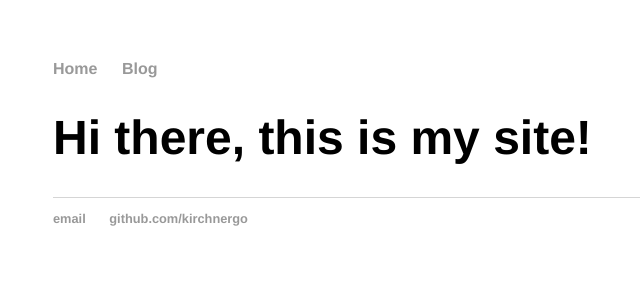
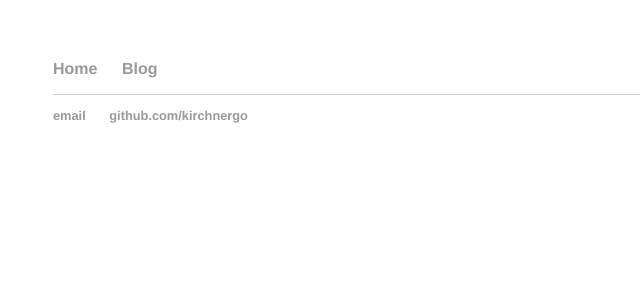
Before and after one commit to kirchnergo/kirchnergo.github.io, a Jekyll site: the page built from index.html, in a window 1280 px wide. Shown: the top 300 px of the page, without its empty margins (139-779 px from the left). Built offline with Jekyll 4.4.1, drawn with Linux system fonts in a browser that asks for light colours.

Commit message:
Update index.html

```diff
--- a/index.html
+++ b/index.html
@@ -1,7 +1,4 @@
 ---
 layout: default
-title: Göran Kirchner
+title: swap!
 ---
-<div class="blurb">
-	<h1>Hi there, this is my site!</h1>
-</div>
```
